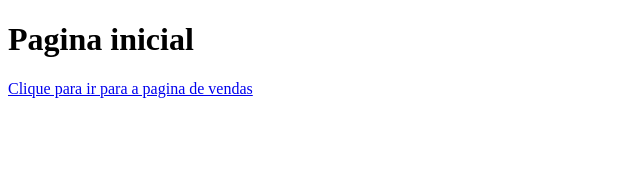
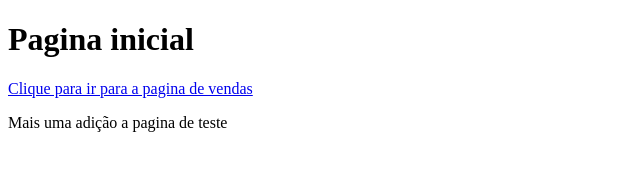
Before and after one commit to davigbra/Teste-Git, a plain HTML site: page index.html in a window 1280 px wide. Shown: the whole page, without its empty margins (0-640 px from the left). Drawn offline with Linux system fonts and the light colour scheme.

Commit message:
Alteração final teste

```diff
--- a/index.html
+++ b/index.html
@@ -9,5 +9,6 @@
 <body>
     <h1>Pagina inicial</h1>
     <a href="vendas.html">Clique para ir para a pagina de vendas</a>
+    <p>Mais uma adição a pagina de teste</p>
 </body>
 </html>
```
Also changed, not shown: vendas.html (+1 -0 lines).
